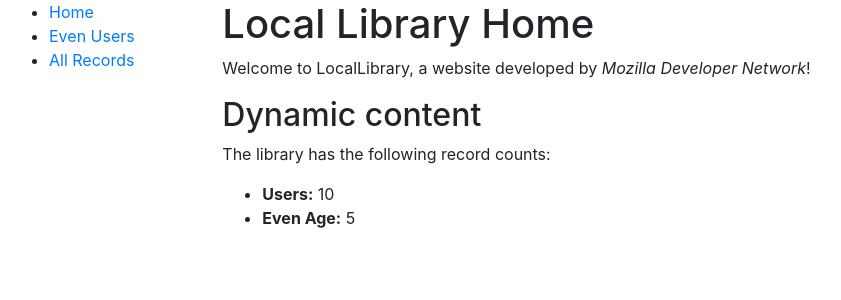
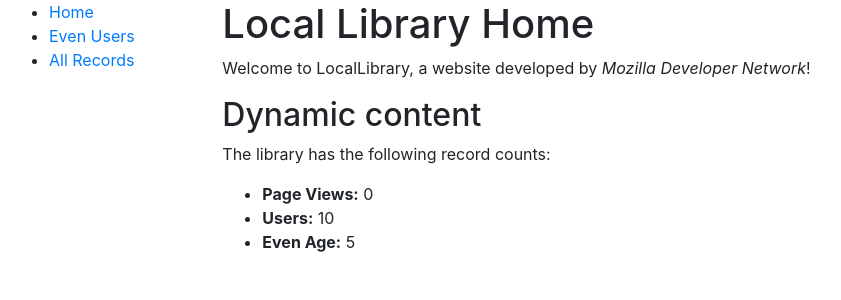
Before and after one commit to Dhanish7865/CXDeliveryRepo, a Django app: page /users/ in a window 1280 px wide. Shown: the top 300 px of the page, without its empty margins (6-847 px from the left). Run offline with Django 3.2, Linux system fonts and the light colour scheme; data comes from the database, SQL or seed files in the repository; both versions use the stored data as it was after the commit; some libraries are stand-ins or nearby versions.

Commit message:
Added Session view counter

```diff
--- a/djangoproject/users/templates/index.html
+++ b/djangoproject/users/templates/index.html
@@ -6,6 +6,7 @@
   <h2>Dynamic content</h2>
   <p>The library has the following record counts:</p>
   <ul>
+    <li><strong>Page Views:</strong> {{ num_visits }}</li>
     <li><strong>Users:</strong> {{ num_users }}</li>
     <li><strong>Even Age:</strong> {{ num_even_age }}</li>
   </ul>
--- a/djangoproject/users/views.py
+++ b/djangoproject/users/views.py
@@ -4,12 +4,17 @@ from django.shortcuts import render
 from users.models import UserModel
 
 def index(request):
+
+    num_visits = request.session.get('num_visits', 0)
+    request.session['num_visits'] = num_visits + 1
+
     num_users = UserModel.objects.count()
     num_even_age = UserModel.objects.filter(age__iregex='^\d*[02468]$').count()
 
     context = {
         "num_users": num_users,
         "num_even_age": num_even_age,
+        "num_visits": num_visits,
     }
 
     return render(request, "index.html", context=context)
```
Also changed, not shown: djangoproject/db.sqlite3.
